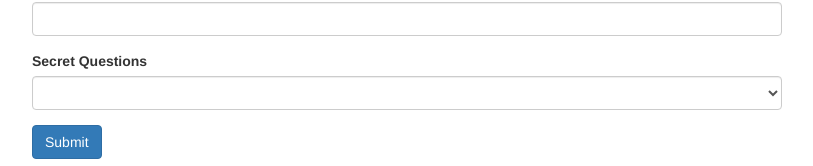
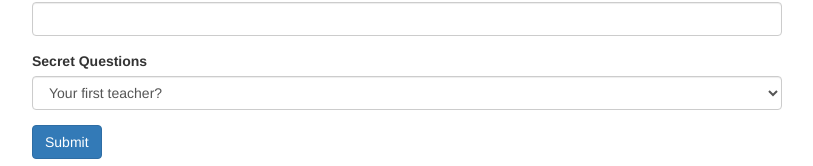
Before and after one commit to NovaBG03/forms-template-driven, an Angular app: page / in a window 1280 px wide. Shown: the part 161-327 px from the top of the page, without its empty margins (233-1046 px from the left). Built offline with nearby package versions, Linux system fonts and the light colour scheme.

Commit message:
default value

```diff
--- a/src/app/app.component.html
+++ b/src/app/app.component.html
@@ -33,7 +33,7 @@
           <select
             id="secret"
             class="form-control"
-            ngModel
+            [ngModel]="defaultQuestion"
             name="secret">
             <option value="pet">Your first Pet?</option>
             <option value="teacher">Your first teacher?</option>
--- a/src/app/app.component.ts
+++ b/src/app/app.component.ts
@@ -8,6 +8,7 @@ import {NgForm} from '@angular/forms';
 })
 export class AppComponent {
   @ViewChild('f', {static: false}) form: NgForm;
+  defaultQuestion = 'teacher';
 
   suggestUserName() {
     const suggestedName = 'Superuser';
```
